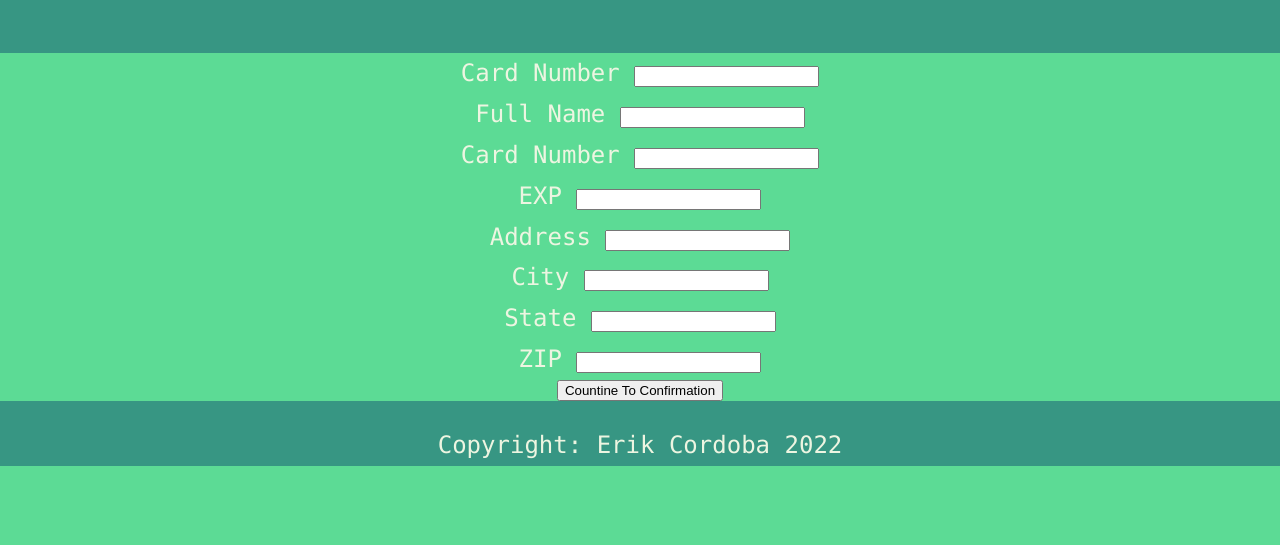
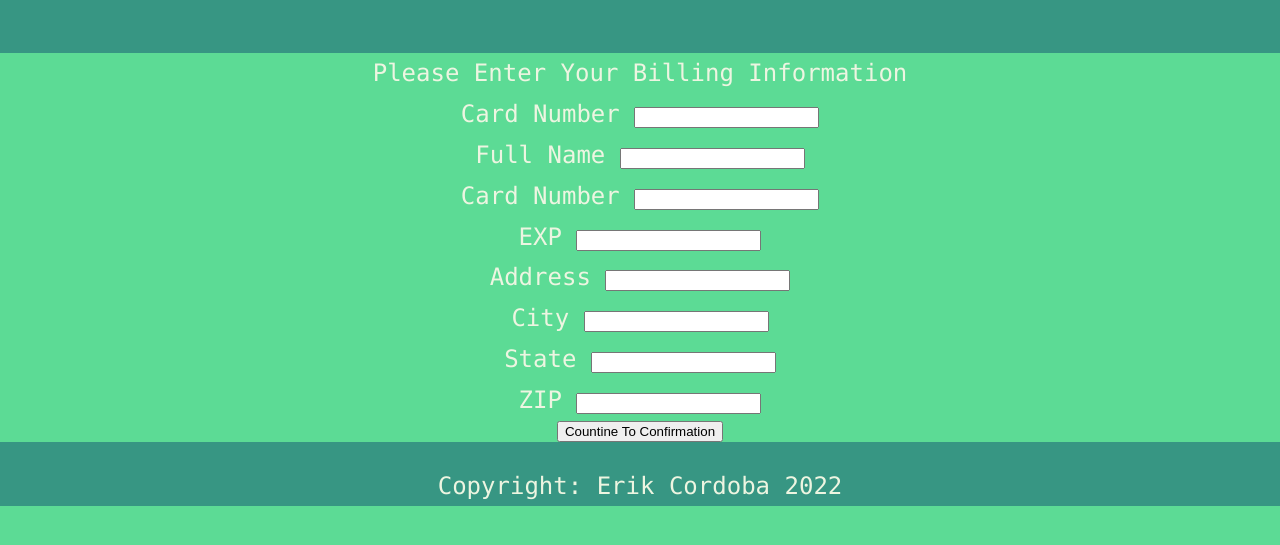
Before and after one commit to E-Cordoba/shippingbilling, a plain HTML site: page billing/index.html in a window 1280 px wide. Shown: the part 141-686 px from the top of the page. Drawn offline with Linux system fonts and the light colour scheme; files whose address does not match are found by name.

Commit message:
Add h2 element with id and change aria-labelledby

```diff
--- a/billing/index.html
+++ b/billing/index.html
@@ -7,7 +7,8 @@
   <body>
     <h1> Billing </h1>
   <main>
-    <form aria-labelledby="label-shipping" name="shipping" action="../confirmation/" method="get">
+    <h2 id="label-billing"> Please Enter Your Billing Information </h2>
+    <form aria-labelledby="label-billing" name="billing" action="../confirmation/" method="get">
       <fieldset>
         <ol>
           <li><label for="cardnumber">Card Number</label>
```
Also changed, not shown: shipping/index.html (+1 -0 lines).
